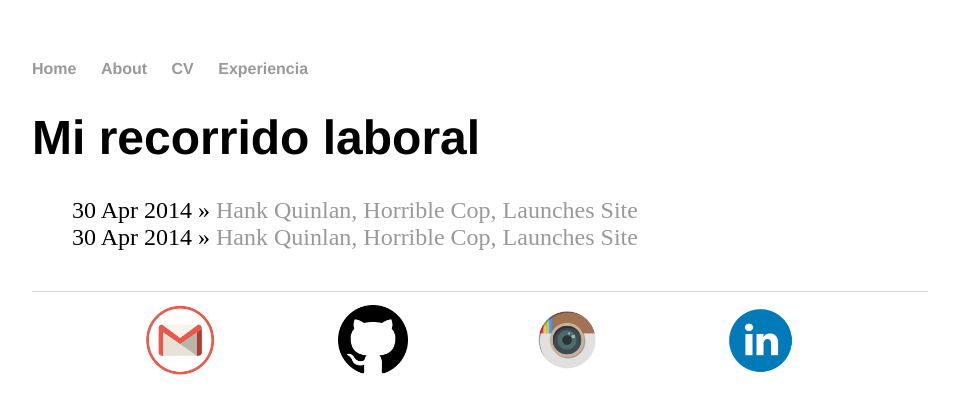
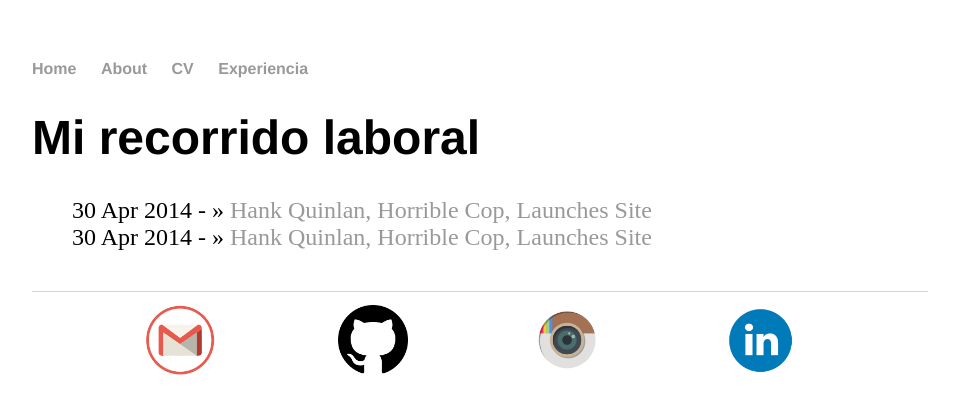
Before and after one commit to isx47590131/isx47590131.github.io, a Jekyll site: the page built from experiencia/index.html, in a window 1280 px wide. Shown: the top 414 px of the page, without its empty margins (160-1119 px from the left). Built offline with Jekyll 4.4.1, drawn with Linux system fonts in a browser that asks for light colours.

```diff
--- a/experiencia/index.html
+++ b/experiencia/index.html
@@ -6,6 +6,6 @@ title: Mi recorrido laboral
 	<ul class="posts">
 
 	  {% for post in site.posts %}
-	    <li><span>{{ post.date | date_to_string }}</span> » <a href="{{ post.url }}" title="{{ post.title }}">{{ post.title }}</a></li>
+	    <li><span>{{ post.date | date_to_string }} -</span> » <a href="{{ post.url }}" title="{{ post.title }}">{{ post.title }}</a></li>
 	  {% endfor %}
 	</ul>
```
